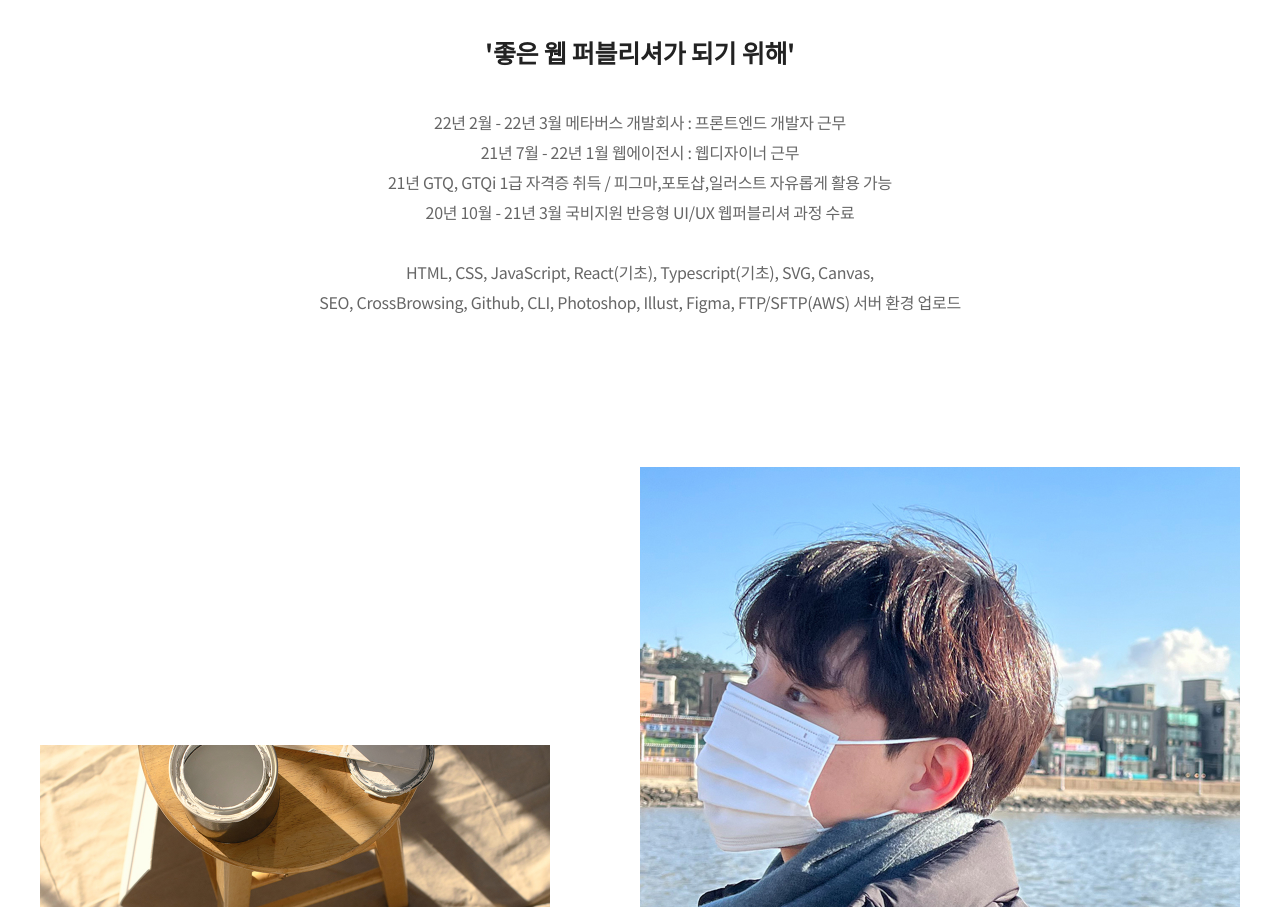
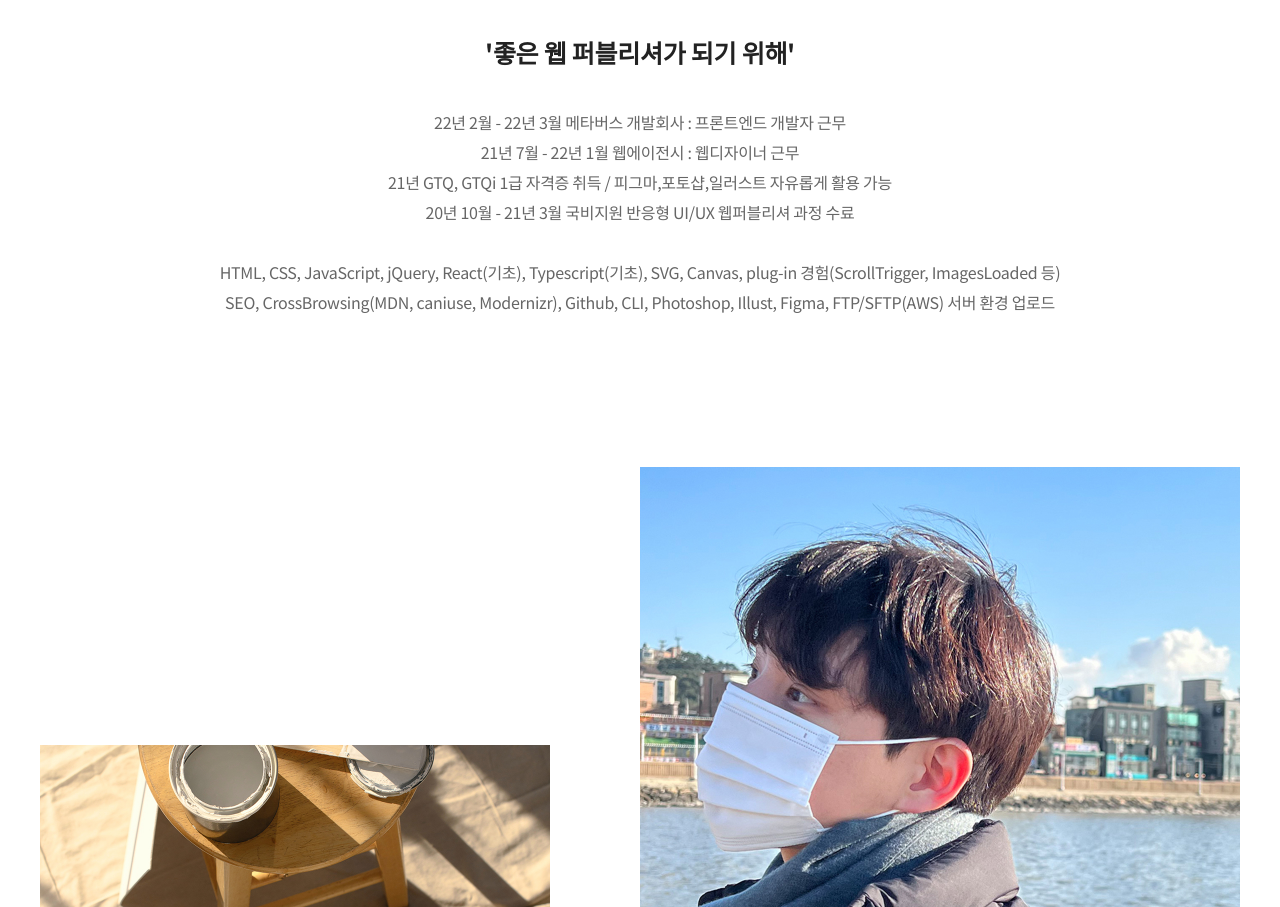
Before and after one commit to yuziwoo/portfolio4, a plain HTML site: page about.html in a window 1280 px wide. Shown: the part 1338-2245 px from the top of the page. Drawn offline with Linux system fonts and the light colour scheme.

Commit message:
공부한 내용 about 업데이트

```diff
--- a/about.html
+++ b/about.html
@@ -88,8 +88,8 @@
           21년 7월 - 22년 1월 웹에이전시 : 웹디자이너 근무<br>
           21년 GTQ, GTQi 1급 자격증 취득 / 피그마,포토샵,일러스트 자유롭게 활용 가능<br>
           20년 10월 - 21년 3월 국비지원 반응형 UI/UX 웹퍼블리셔 과정 수료<br><br>
-          HTML, CSS, JavaScript, React(기초), Typescript(기초), SVG, Canvas, <br>
-          SEO, CrossBrowsing, Github, CLI, Photoshop, Illust, Figma, FTP/SFTP(AWS) 서버 환경 업로드
+          HTML, CSS, JavaScript, jQuery, React(기초), Typescript(기초), SVG, Canvas, plug-in 경험(ScrollTrigger, ImagesLoaded 등)<br>
+          SEO, CrossBrowsing(MDN, caniuse, Modernizr), Github, CLI, Photoshop, Illust, Figma, FTP/SFTP(AWS) 서버 환경 업로드
         </span>
       </div>
 
```
